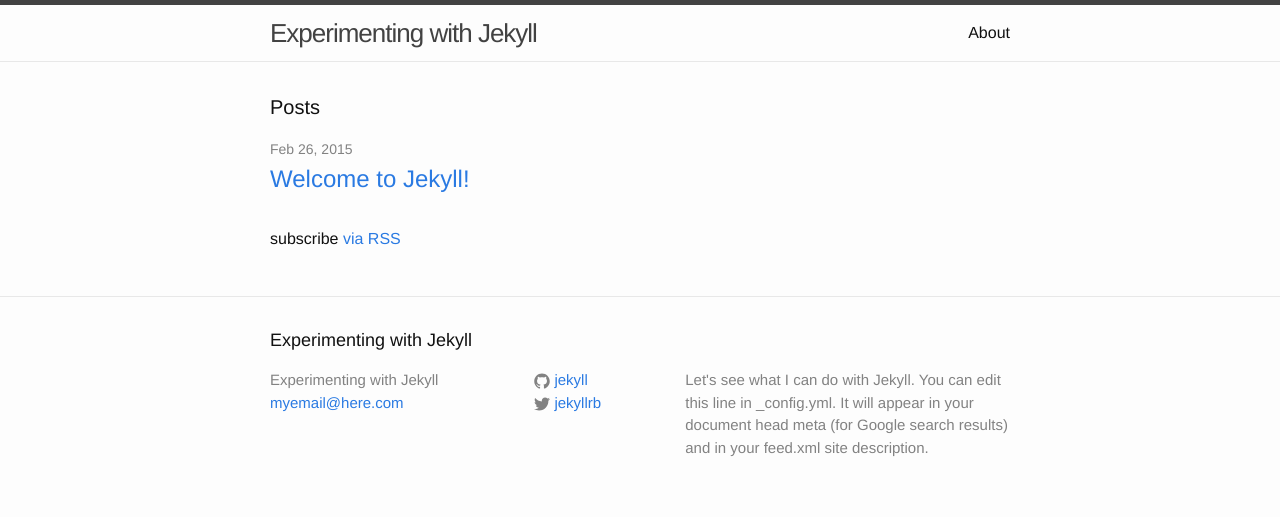
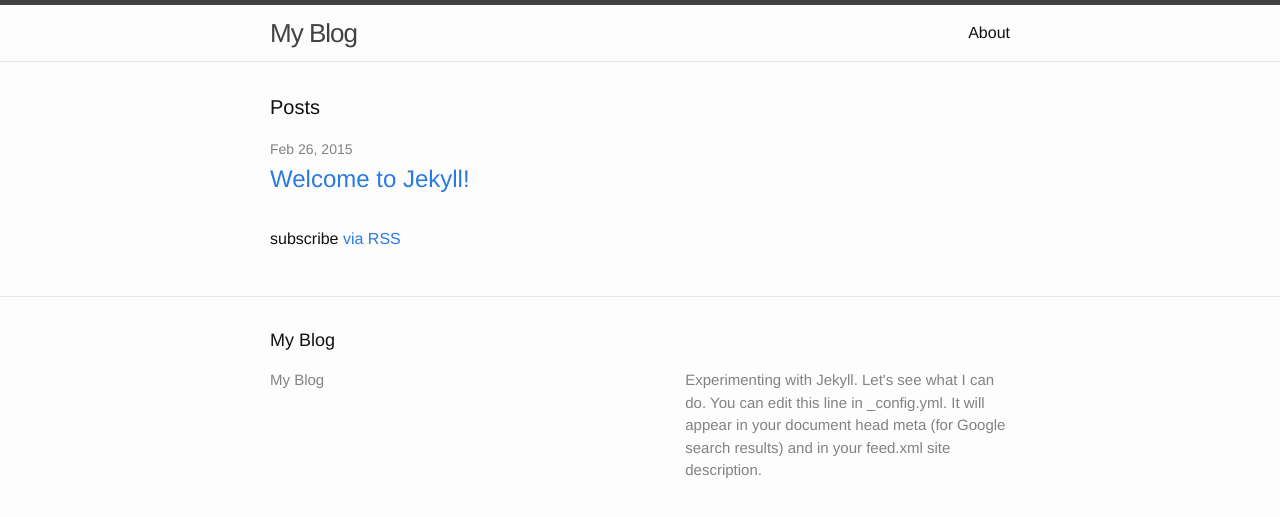
Before and after one commit to bgrove1974/myblog, a Jekyll site: the page built from index.html, in a window 1280 px wide. Shown: the top 517 px of the page. Built offline with Jekyll 4.4.1, drawn with Linux system fonts in a browser that asks for light colours; Markdown is read by kramdown in place of the engine named in the settings; the list of posts is cut into pages by our own code.

Commit message:
Tweak _config.yaml file and run jekyll build

```diff
--- a/_config.yml
+++ b/_config.yml
@@ -1,14 +1,16 @@
 # Site settings
-title: Experimenting with Jekyll
-email: myemail@here.com
+title: My Blog
+#!# name: My Blog
+#!# email: myemail@here.com
 description: > # this means to ignore newlines until "baseurl:"
-  Let's see what I can do with Jekyll. You can edit this
+  Experimenting with Jekyll. Let's see what I can do. You can edit this
   line in _config.yml. It will appear in your document head meta (for
   Google search results) and in your feed.xml site description.
-baseurl: "" # the subpath of your site, e.g. /blog/
+#!# baseurl: "" # the subpath of your site, e.g. /blog/
 url: "http://localhost:4000" # the base hostname & protocol for your site
-twitter_username: jekyllrb
-github_username:  jekyll
+#!# twitter_username: jekyllrb
+#!# github_username:  jekyll
+paginate: 10
 
 # Build settings
 #!# markdown: kramdown
```
